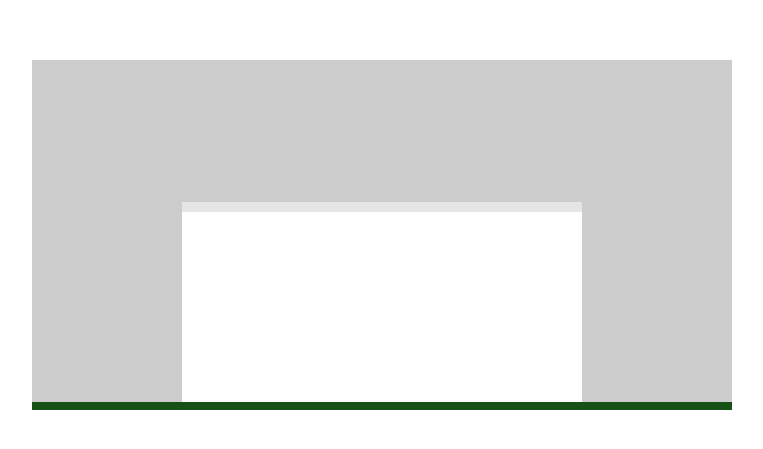
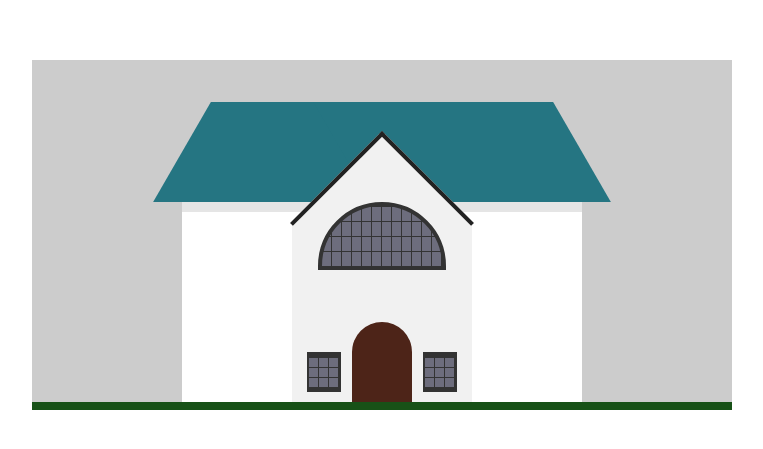
Before and after one commit to Kunle-didunyemi/House-Drawing, a plain HTML site: page index.html in a window 1280 px wide. Shown: the part 165-614 px from the top of the page, without its empty margins (258-1021 px from the left). Drawn offline with Linux system fonts and the light colour scheme.

Commit message:
styled front door

```diff
--- a/index.html
+++ b/index.html
@@ -9,7 +9,12 @@
   </head>
   <body>
     <div class="house">
-      <div class="main"></div>
+      <div class="main">
+        <div class="roof"></div>
+        <div class="front">
+          <div class="door"></div>
+        </div>
+      </div>
     </div>
   </body>
 </html>
--- a/styles.css
+++ b/styles.css
@@ -35,3 +35,122 @@ body {
   height: 10px;
   background: rgba(0, 0, 0, 0.1);
 }
+.roof {
+  position: absolute;
+  top: -100px;
+  height: 100px;
+  width: 100%;
+}
+.roof::before {
+  content: "";
+  position: absolute;
+  top: 0;
+  left: 0;
+  width: 60%;
+  height: 100%;
+  background: #257582;
+  transform: skewX(330deg);
+}
+.roof::after {
+  content: "";
+  position: absolute;
+  top: 0;
+  right: 0;
+  width: 60%;
+  height: 100%;
+  background: #257582;
+  transform: skewX(30deg);
+}
+.front {
+  position: absolute;
+  bottom: 0;
+  left: 50%;
+  transform: translateX(-50%);
+  width: 180px;
+  height: 180px;
+  background: #f1f1f1;
+}
+.front::before {
+  content: "";
+  position: absolute;
+  left: 50%;
+  top: -64px;
+  width: 126px;
+  height: 126px;
+  background: #f1f1f1;
+  transform: translateX(-50%) rotate(45deg);
+  border-top: 4px solid #222;
+  border-left: 4px solid #222;
+}
+.front::after {
+  content: "";
+  position: absolute;
+  top: -20px;
+  left: 50%;
+  transform: translateX(-50%);
+  width: 120px;
+  height: 60px;
+  background: #333;
+  background-image: linear-gradient(
+      to right,
+      transparent 10%,
+      transparent 90%,
+      #333 90%
+    ),
+    linear-gradient(to bottom, transparent 10%, #6d6d7d 10%, #6d6d7d 90%);
+  background-size: 10px 15px;
+  border-top-left-radius: 100px;
+  border-top-right-radius: 100px;
+  border: 4px solid #333;
+}
+.door {
+  position: absolute;
+  bottom: 0;
+  left: 50%;
+  transform: translateX(-50%);
+  width: 60px;
+  height: 80px;
+  background: #4d2418;
+  border-top-left-radius: 60px;
+  border-top-right-radius: 60px;
+}
+.door::before {
+  content: "";
+  position: absolute;
+  top: 30px;
+  left: -45px;
+  width: 30px;
+  height: 30px;
+  background: #333;
+  background-image: linear-gradient(
+      to right,
+      transparent 10%,
+      transparent 90%,
+      #333 90%
+    ),
+    linear-gradient(to bottom, transparent 10%, #6d6d7d 10%, #6d6d7d 90%);
+  background-size: 10px 10px;
+  border: 2px solid #333;
+  border-top: 5px solid #333;
+  border-bottom: 5px solid #333;
+}
+.door::after {
+  content: "";
+  position: absolute;
+  top: 30px;
+  right: -45px;
+  width: 30px;
+  height: 30px;
+  background: #333;
+  background-image: linear-gradient(
+      to right,
+      transparent 10%,
+      transparent 90%,
+      #333 90%
+    ),
+    linear-gradient(to bottom, transparent 10%, #6d6d7d 10%, #6d6d7d 90%);
+  background-size: 10px 10px;
+  border: 2px solid #333;
+  border-top: 5px solid #333;
+  border-bottom: 5px solid #333;
+}
```
